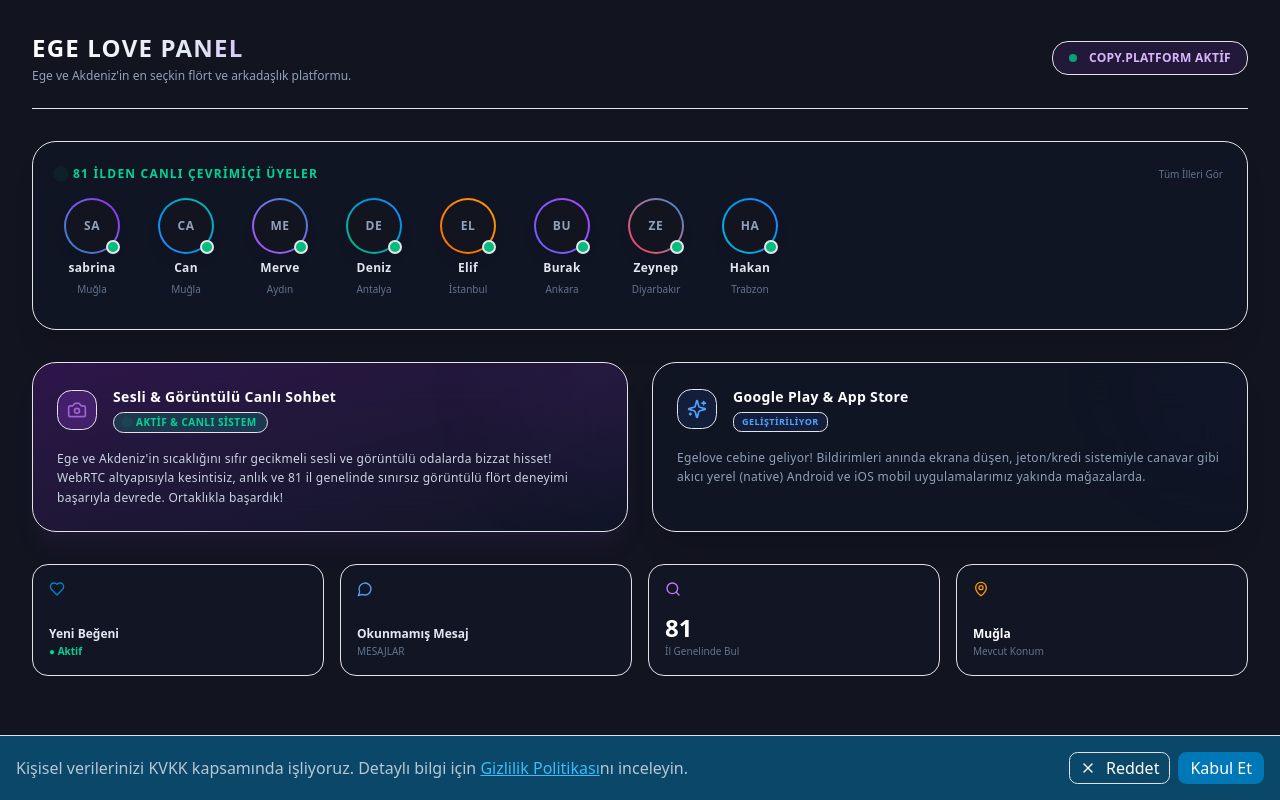
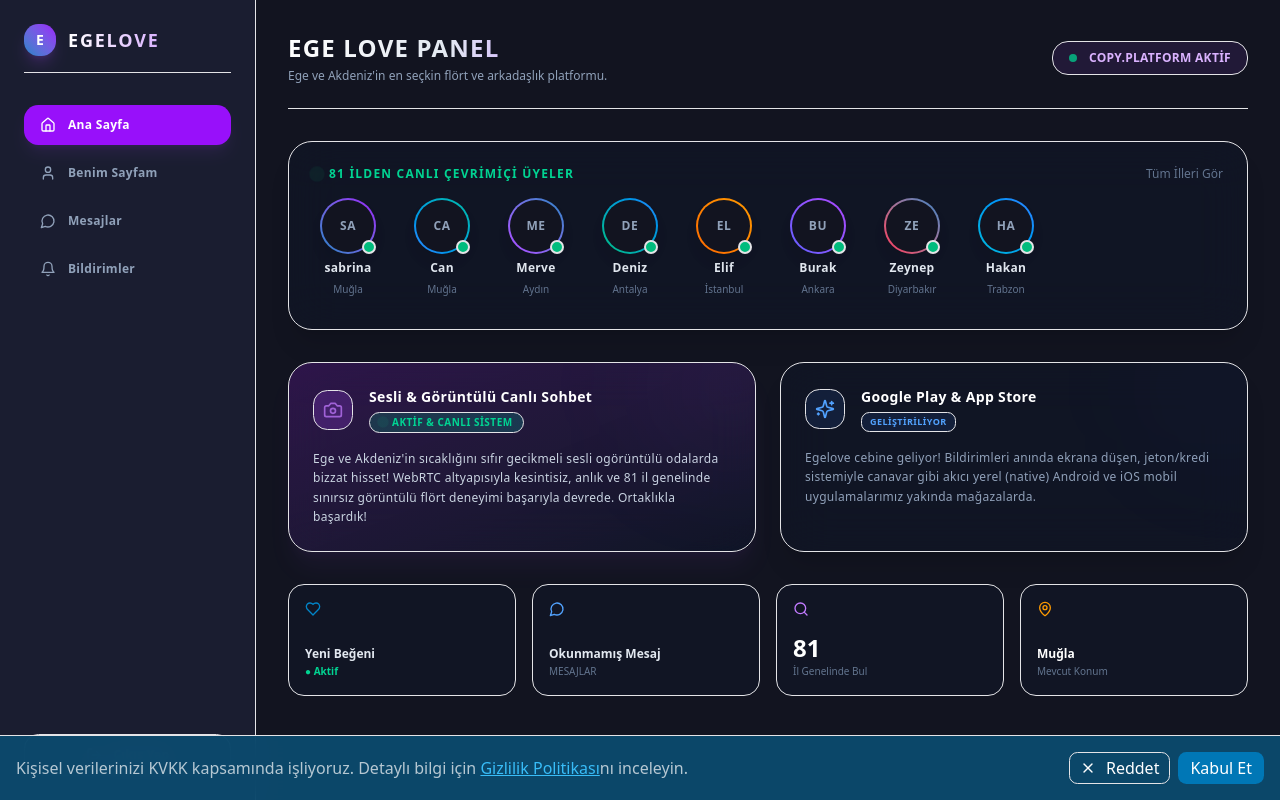
Before and after one commit to ylmzchdr/egelove-backend, a Next.js app in the folder frontend/: page /dashboard in a window 1280 px wide. Built offline with nearby package versions, Linux system fonts and the light colour scheme.

Commit message:
fix: successfully close all tags and restore stats section

```diff
--- a/frontend/app/dashboard/page.tsx
+++ b/frontend/app/dashboard/page.tsx
@@ -3,19 +3,17 @@
 import React, { useEffect, useState } from "react";
 import Link from "next/link";
 import {
-  ArrowRight,
   Camera,
-  CheckCircle2,
-  Crown,
   Heart,
   Loader2,
   MapPin,
   MessageCircle,
   Search,
-  ShieldCheck,
   Sparkles,
-  TrendingUp,
-  UserCheck
+  Home,
+  User,
+  Bell,
+  LogOut
 } from "lucide-react";
 
 export default function DashboardPage() {
@@ -34,10 +32,53 @@
   }
 
   return (
-    <div className="min-h-screen bg-[#121420] text-white p-6 md:p-8">
-      <div className="max-w-7xl mx-auto space-y-8">
+    <div className="min-h-screen bg-[#121420] text-white flex">
 
-        {/* 🟢 Üst Başlık ve Karşılama Bölümü */}
+      {/* 📱 1. SOL MENÜ SÜTUNU (HER EKRANDA KİLİTLİ VE SABİT) */}
+      <aside className="w-64 bg-[#1a1d30] border-r border-white/5 flex flex-col justify-between p-6 shrink-0">
+        <div className="space-y-8">
+          {/* Logo Bölümü */}
+          <div className="flex items-center gap-3 border-b border-white/5 pb-4">
+            <div className="w-8 h-8 bg-gradient-to-tr from-pink-500 to-purple-600 rounded-xl flex items-center justify-center font-black text-sm shadow-lg shadow-purple-500/20">
+              E
+            </div>
+            <span className="font-black text-lg tracking-widest bg-clip-text text-transparent bg-gradient-to-r from-white to-purple-300">
+              EGELOVE
+            </span>
+          </div>
+
+          {/* Menü Linkleri */}
+          <nav className="space-y-2">
+            <Link href="/dashboard" className="flex items-center gap-3 bg-purple-600 text-white px-4 py-3 rounded-xl text-xs font-bold tracking-wide transition-all shadow-lg shadow-purple-500/10">
+              <Home className="w-4 h-4" />
+              <span>Ana Sayfa</span>
+            </Link>
+            <Link href="/dashboard" className="flex items-center gap-3 text-slate-400 hover:text-white hover:bg-white/5 px-4 py-3 rounded-xl text-xs font-semibold tracking-wide transition-all">
+              <User className="w-4 h-4" />
+              <span>Benim Sayfam</span>
+            </Link>
+            <a href="/messages" className="flex items-center gap-3 text-slate-400 hover:text-white hover:bg-white/5 px-4 py-3 rounded-xl text-xs font-semibold tracking-wide transition-all">
+              <MessageCircle className="w-4 h-4" />
+              <span>Mesajlar</span>
+            </a>
+            <Link href="/dashboard" className="flex items-center gap-3 text-slate-400 hover:text-white hover:bg-white/5 px-4 py-3 rounded-xl text-xs font-semibold tracking-wide transition-all">
+              <Bell className="w-4 h-4" />
+              <span>Bildirimler</span>
+            </Link>
+          </nav>
+        </div>
+
+        {/* En Alt: Çıkış Yap Butonu */}
+        <a href="/" className="flex items-center gap-3 text-rose-400 hover:text-rose-300 hover:bg-rose-500/10 px-4 py-3 rounded-xl text-xs font-bold tracking-wide transition-all border border-rose-500/10 w-full mt-auto text-center justify-center">
+          <LogOut className="w-4 h-4" />
+          <span>Çıkış Yap</span>
+        </a>
+      </aside>
+
+      {/* 📊 2. ANA İÇERİK ALANI */}
+      <main className="flex-1 p-6 md:p-8 space-y-8 overflow-y-auto">
+
+        {/* Üst Başlık */}
         <div className="flex flex-col md:flex-row md:items-center md:justify-between gap-4 border-b border-white/5 pb-6">
           <div>
             <h1 className="text-2xl font-black tracking-wider bg-clip-text text-transparent bg-gradient-to-r from-white via-slate-200 to-purple-400">
@@ -60,10 +101,9 @@
                 81 İlden Canlı Çevrimiçi Üyeler
               </h2>
             </div>
-            <span className="text-[10px] text-slate-500 hover:text-purple-400 cursor-pointer transition-colors font-medium">Tüm İlleri Gör</span>
+            <span className="text-xs text-slate-500 hover:text-purple-400 cursor-pointer transition-colors font-medium">Tüm İlleri Gör</span>
           </div>
 
-          {/* Üye Profil Slotları */}
           <div className="flex items-center gap-6 overflow-x-auto pb-2 scrollbar-none">
             {[
               { name: "sabrina", city: "Muğla", color: "from-pink-500 to-purple-600", active: true },
@@ -92,11 +132,10 @@
         {/* ⚡ ANA LANSMAN KARTLARI BÖLÜMÜ */}
         <div className="grid grid-cols-1 md:grid-cols-2 gap-6">
 
-          {/* 🎥 1. KART: SESLİ & GÖRÜNTÜLÜ CANLI SOHBET KARTI (ZAFER SÜRÜMÜ) */}
-          <Link href="/messages" className="block group">
+          {/* 🎥 Sesli & Görüntülü Canlı Sohbet */}
+          <a href="/messages" className="block group">
             <div className="bg-gradient-to-br from-purple-900/40 to-slate-900/60 backdrop-blur-xl border border-purple-500/40 rounded-3xl p-6 shadow-xl shadow-purple-500/5 relative overflow-hidden h-full transform hover:scale-[1.01] transition-all duration-300">
               <div className="absolute top-0 right-0 w-32 h-32 bg-purple-500/10 rounded-full blur-3xl -mr-10 -mt-10 group-hover:bg-purple-500/20 transition-all duration-500" />
-
               <div className="flex items-center gap-4 mb-4">
                 <div className="w-10 h-10 rounded-xl bg-purple-500/20 flex items-center justify-center border border-purple-500/30 text-purple-400">
                   <Camera className="w-5 h-5 text-purple-400 animate-pulse" />
@@ -109,12 +148,12 @@
                 </div>
               </div>
               <p className="text-xs text-slate-300 leading-relaxed tracking-wide">
-                Ege ve Akdeniz'in sıcaklığını sıfır gecikmeli sesli ve görüntülü odalarda bizzat hisset! WebRTC altyapısıyla kesintisiz, anlık ve 81 il genelinde sınırsız görüntülü flört deneyimi başarıyla devrede. Ortaklıkla başardık!
+                Ege ve Akdeniz'in sıcaklığını sıfır gecikmeli sesli ogörüntülü odalarda bizzat hisset! WebRTC altyapısıyla kesintisiz, anlık ve 81 il genelinde sınırsız görüntülü flört deneyimi başarıyla devrede. Ortaklıkla başardık!
               </p>
             </div>
-          </Link>
+          </a>
 
-          {/* 📱 2. KART: GOOGLE PLAY & APP STORE KARTI */}
+          {/* 📱 Google Play & App Store */}
           <div className="bg-slate-900/40 backdrop-blur-xl border border-white/10 rounded-3xl p-6 shadow-xl relative overflow-hidden h-full group">
             <div className="absolute top-0 right-0 w-32 h-32 bg-blue-500/5 rounded-full blur-3xl -mr-10 -mt-10" />
             <div className="flex items-center gap-4 mb-4">
@@ -134,6 +173,7 @@
         </div>
 
         {/* 📊 ALT İSTATİSTİK VE KONTROL KARTLARI */}
+                {/* 📊 ALT İSTATİSTİK VE KONTROL KARTLARI */}
         <div className="grid grid-cols-2 md:grid-cols-4 gap-4">
           <div className="bg-slate-900/40 border border-white/5 rounded-2xl p-4 flex flex-col justify-between h-28">
             <Heart className="w-4 h-4 text-pink-500" />
@@ -165,7 +205,7 @@
           </div>
         </div>
 
-      </div>
+      </main>
     </div>
   );
 }
```
